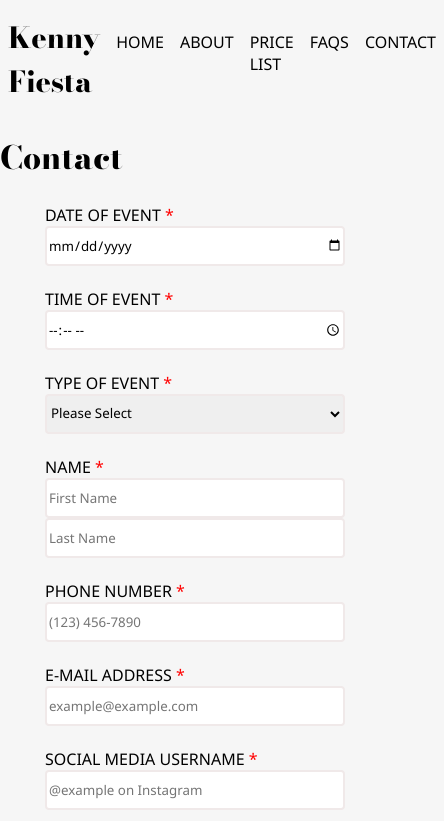
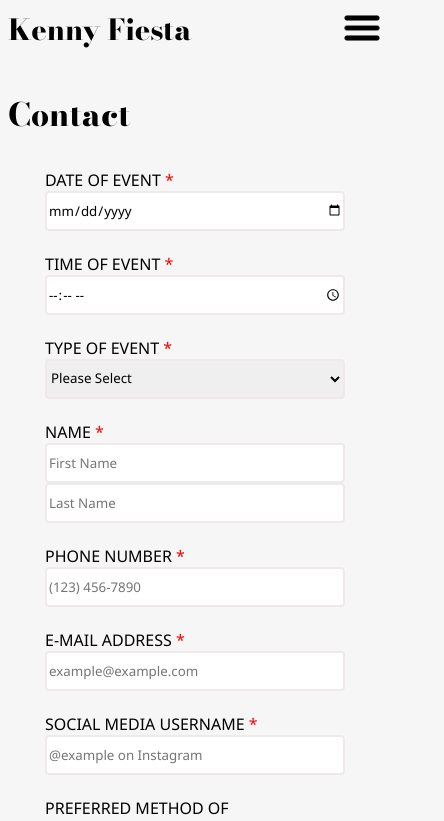
Before and after one commit to PrimeCoder05/kenny-fiesta, a React (Create React App) app: page / in a window 390 px wide. Shown: the top 821 px of the page, 444 px wide, since content can reach past the window. Built offline with nearby package versions, Linux system fonts and the light colour scheme.

Commit message:
add hamburger icon for dropdown list and remove unnecessary css

```diff
--- a/src/App.css
+++ b/src/App.css
@@ -14,17 +14,22 @@ body {
 	background-color: #f6f6f6;
 }
 
+h1 {
+	padding: 8px;
+}
+
 ul {
+	margin-top: 0;
 	list-style-type: none;
 	padding-left: 0;
 	display: flex;
-	justify-content: space-around;
+	justify-content: space-between;
 }
 
 li {
-	padding: 8px;
+	padding: 8px 8px 8px 8px;
 	/* align-items: center; */
-	align-self: baseline;
+	/* align-self: baseline; */
 }
 
 form {
@@ -55,7 +60,6 @@ textarea {
 
 .logo {
 	font-size: 1.8rem;
-	padding-top: 0;
 }
 
 h1, .logo {
--- a/src/components/Header.js
+++ b/src/components/Header.js
@@ -2,15 +2,15 @@ function Header() {
 	return (
 		<>
 			<div className="header">
-				{/* <img src="./Hamburger_icon.svg.png" alt="Other options" /> */}
 				<nav>
 					<ul>
 						<li className="logo">Kenny Fiesta</li>
-						<li>HOME</li>
+						<li><img src="./Hamburger_icon.svg.png" alt="Other options" width={40} /></li>
+						{/* <li>HOME</li>
 						<li>ABOUT</li>
 						<li>PRICE LIST</li>
 						<li>FAQS</li>
-						<li>CONTACT</li>
+						<li>CONTACT</li> */}
 					</ul>
 				</nav>
 				<h1>Contact</h1>
```
